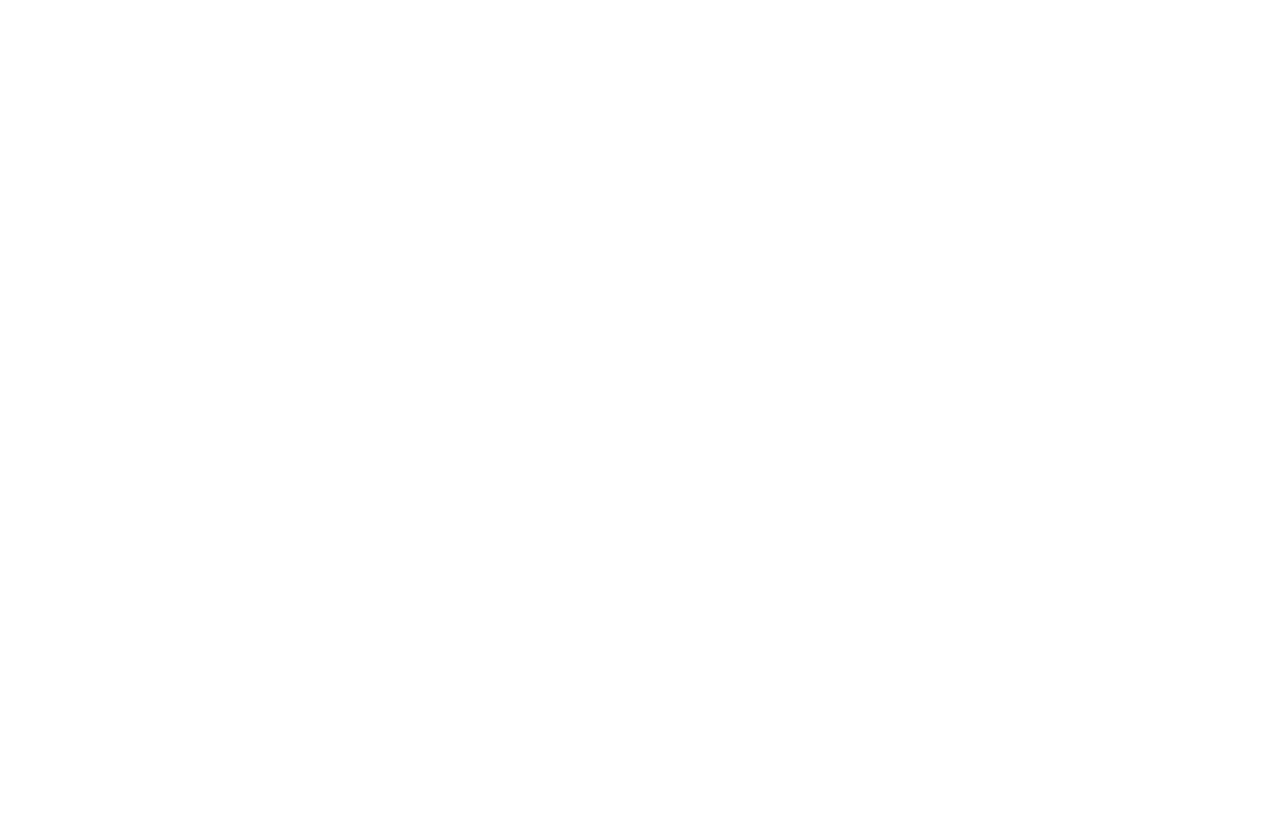
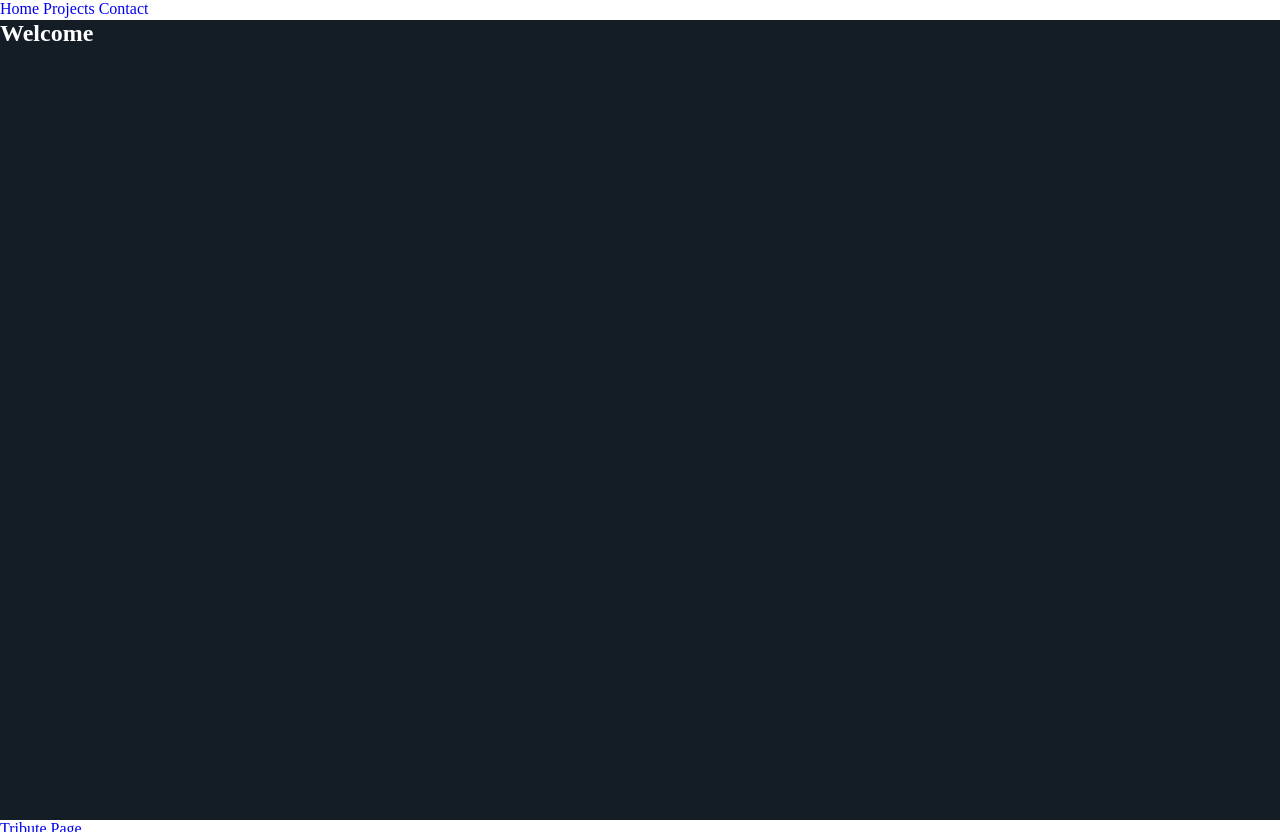
Before and after one commit to KelTamNguyen/Portfolio-Site, a plain HTML site: page index.html in a window 1280 px wide. Shown: the top 832 px of the page. Before the commit the page ends 800 px from the top, so only its background shows below. Drawn offline with Linux system fonts and the light colour scheme.

Commit message:
build basic structure

```diff
--- a/index.html
+++ b/index.html
@@ -6,10 +6,32 @@
     <meta name="viewport" content="width=device-width, initial-scale=1.0">
     <title>Kelvin Nguyen | Portfolio Site</title>
     <link rel="stylesheet" href="style.css">
-    <link rel="icon" type="image/x-icon" href="images/favicon.png">
+    <link rel="icon" type="image/x-icon" href="images/favicon-img.png">
     <script src="https://cdn.freecodecamp.org/testable-projects-fcc/v1/bundle.js" defer></script>
+    <link rel="stylesheet" href="https://use.fontawesome.com/releases/v5.15.4/css/all.css" integrity="sha384-DyZ88mC6Up2uqS4h/KRgHuoeGwBcD4Ng9SiP4dIRy0EXTlnuz47vAwmeGwVChigm" crossorigin="anonymous">
 </head>
 <body>
-
+    <header>
+        <nav id="navbar">
+            <a href="#welcome-section">Home</a>
+            <a href="#projects">Projects</a>
+            <a href="#contact">Contact</a>
+        </nav>
+    </header>
+    <main>
+        <section id="welcome-section">
+            <h1>Welcome</h1>
+        </section>
+        <section id="projects">
+            <div class="project-tile">
+                <a href="https://keltamnguyen.github.io/Tribute-Page/" target="_blank" rel="noreferrer noopener">Tribute Page</a>
+            </div>
+        </section>
+    </main>
+    <footer>
+        <section id="contact">
+            <a id="profile-link" href="https://github.com/KelTamNguyen" target="_blank" rel="noreferrer noopener"><i class="fab fa-github-square"></i> Github</a>
+        </section>
+    </footer>
 </body>
 </html>
--- a/style.css
+++ b/style.css
@@ -0,0 +1,29 @@
+:root {
+    --color-black: #141D26;
+}
+
+body {
+    padding: 0;
+    margin: 0;
+}
+
+a {
+    text-decoration: none;
+}
+
+header {
+    /* overflow: hidden; */
+    position: fixed;
+    top: 0;
+    width: 100vw;
+}
+
+#welcome-section {
+    height: 100vh;
+    background-color: var(--color-black);
+    color: white;
+}
+
+@media (min-width: 480px) {
+
+}
```
Also changed, not shown: images/favicon-img.png (renamed from images/favicon.png), 1 other file.
